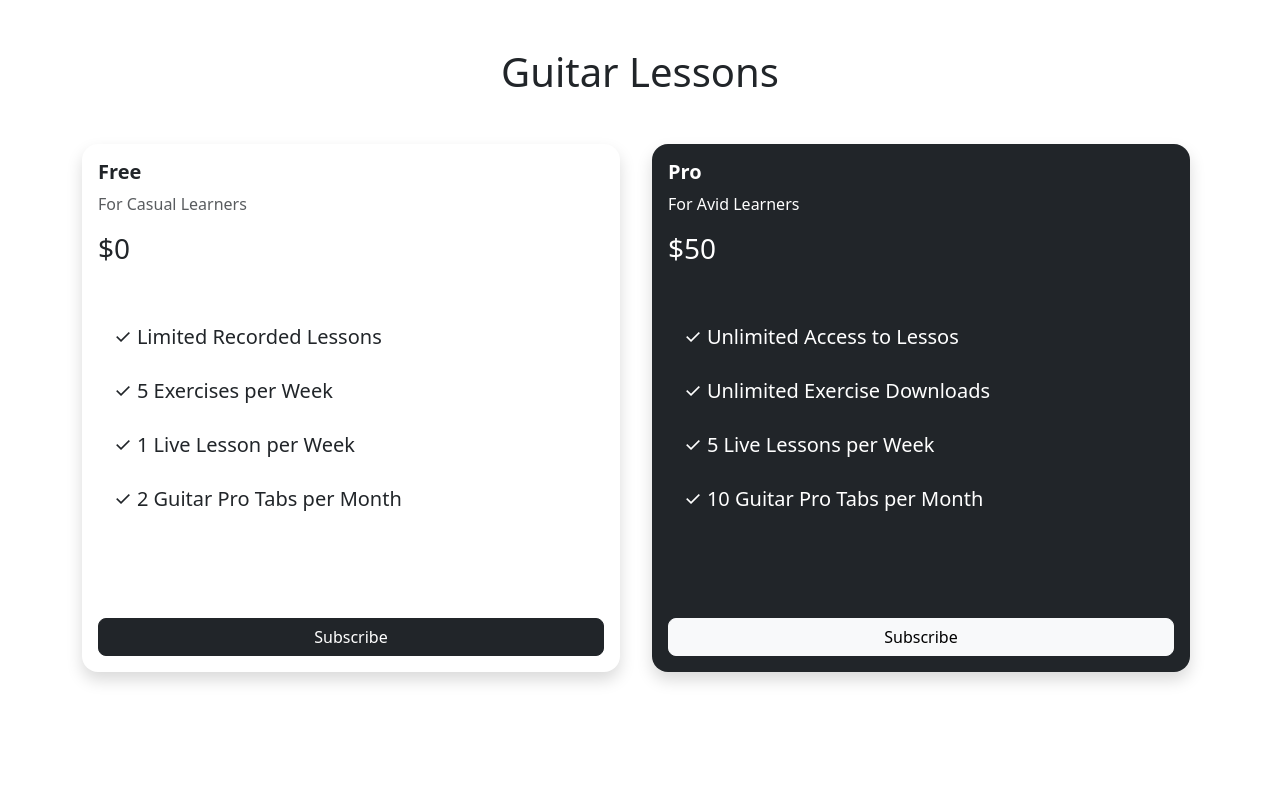
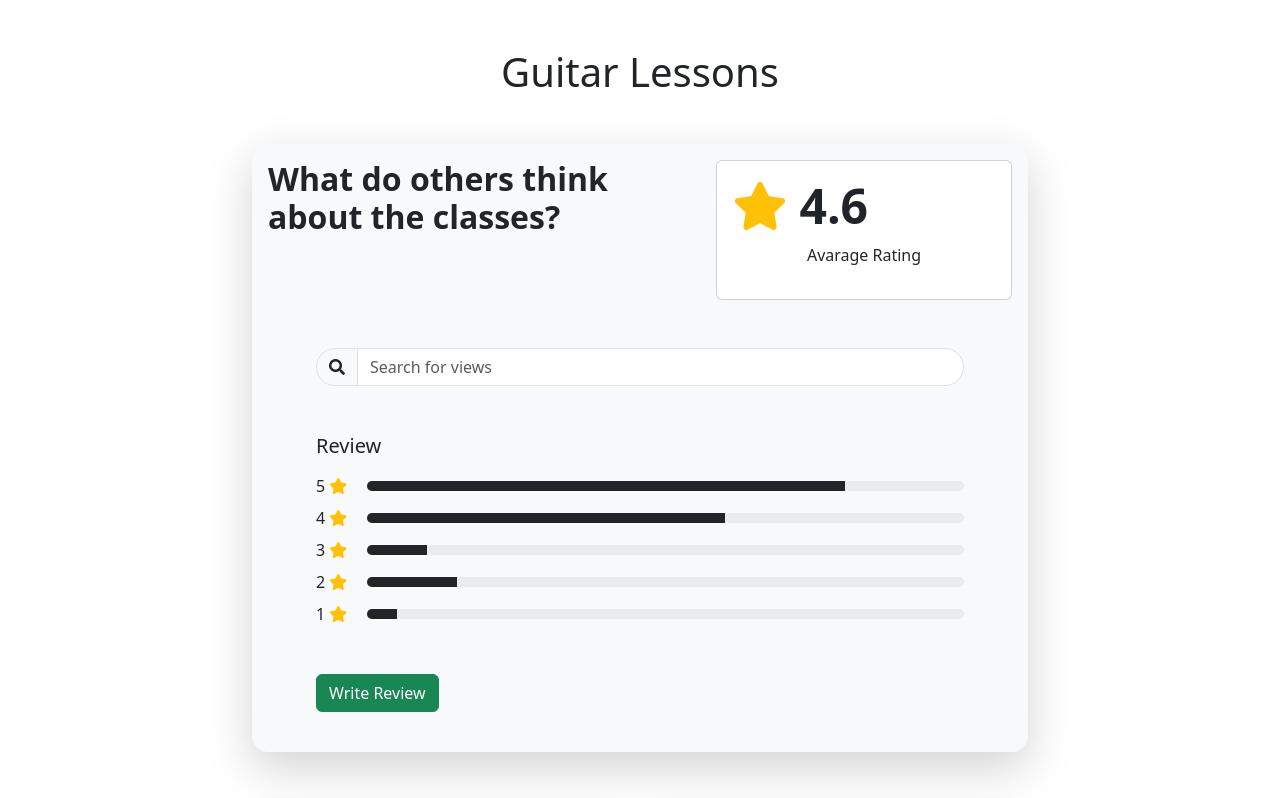
Before and after one commit to mdxramos64136/Bootstrap_Practice, a plain HTML site: page Pricing_Cards/index.html in a window 1280 px wide. Shown: the top 798 px of the page. Drawn offline with Linux system fonts and the light colour scheme.

Commit message:
ratings added

```diff
--- a/Pricing_Cards/css/style.css
+++ b/Pricing_Cards/css/style.css
@@ -1,4 +1,4 @@
-@media(min-width: 800){
+@media(min-width: 800px){
     .container{
         width: 800px;
     }
--- a/Pricing_Cards/index.html
+++ b/Pricing_Cards/index.html
@@ -9,6 +9,8 @@
     <meta charset="UTF-8" />
     <meta http-equiv="X-UA-Compatible" content="IE=edge" />
     <meta name="viewport" content="width=device-width, initial-scale=1.0" />
+    <!--Icons from fontawesome: necessary to put the star and the magnifying glass-->
+    <link rel="stylesheet" href="https://cdnjs.cloudflare.com/ajax/libs/font-awesome/5.15.4/css/all.min.css"/>
     <link rel="stylesheet" href="css/bootstrap.min.css" />
     <link rel="stylesheet" href="css/style.css" />
     <title>Pricing Card</title>
@@ -17,6 +19,86 @@
   <h1 class="d-flex justify-content-center align-items-center mt-5">Guitar Lessons</h1>
 
       <div class="container">
+<div class="card bg-light border-0 shadow-lg rounded-4 mt-5">
+        <div class="card-body">
+          <div class="row .p-5">
+            <div class="col-7">
+              <h2 class="fw-bold">What do others think about the classes?</h2>
+            </div>
+            <!--div col-7-->
+            <div class="col-5">
+              <div class="card card-body">
+                <h3 class="display-5 fw-semibold">
+                  <i class="fas fa-star text-warning"></i> 4.6 <!--icon from fontawesome-->
+                </h3>
+                <p class="text-center">Avarage Rating</p>
+              </div><!--inner div card / card-body"-->
+            </div><!--div col-5 . h2´s div already got 7-->
+          </div><!--row div-->
+
+          <!--Search bar-->
+          <div class="row px-5 mt-5">
+            <div class="col-12">
+              <div class="input-group imput-group-lg">
+                <span class="input-group-text rounded-start-5">
+                  <i class="fas fa-search"></i>
+                </span>
+                <input type="text" class="form-control rounded-end-5" placeholder="Search for views"> <!--text bar-->
+              </div>
+            </div>
+          </div>
+          <!--ratings-->
+          <div class="row p-5">
+            <div class="col-12 vstack gap-2"><!--gap-2 will put margim between the scores-->
+              <h5>Review</h5>
+              <div class="d-flex align-items-center gap-1">
+                <span>5</span> <i class="fas fa-star text-warning"></i>
+                <div class="progress ms-3" style="height: 10px; width: 100%">
+                  <div class="progress-bar bg-dark" style="width:80%" role="progressbar" aria-valuenow="80" aria-valuemin="0" aria-valuemax="100"></div><!--this is the fill-->
+                </div>
+              </div>
+
+              <div class="d-flex align-items-center gap-1">
+                <span>4</span> <i class="fas fa-star text-warning"></i>
+                <div class="progress ms-3" style="height: 10px; width: 100%">
+                  <div class="progress-bar bg-dark" style="width:60%" role="progressbar" aria-valuenow="60" aria-valuemin="0" aria-valuemax="100"></div><!--this is the fill-->
+                </div>
+              </div>
+
+              <div class="d-flex align-items-center gap-1">
+                <span>3</span> <i class="fas fa-star text-warning"></i>
+                <div class="progress ms-3" style="height: 10px; width: 100%">
+                  <div class="progress-bar bg-dark" style="width:10%" role="progressbar" aria-valuenow="10" aria-valuemin="0" aria-valuemax="100"></div><!--this is the fill-->
+                </div>
+              </div>
+
+              <div class="d-flex align-items-center gap-1">
+                <span>2</span> <i class="fas fa-star text-warning"></i>
+                <div class="progress ms-3" style="height: 10px; width: 100%">
+                  <div class="progress-bar bg-dark" style="width:15%" role="progressbar" aria-valuenow="15" aria-valuemin="0" aria-valuemax="100"></div><!--this is the fill-->
+                </div>
+              </div>
+
+              <div class="d-flex align-items-center gap-1">
+                <span>1</span> <i class="fas fa-star text-warning"></i>
+                <div class="progress ms-3" style="height: 10px; width: 100%">
+                  <div class="progress-bar bg-dark" style="width:5%" role="progressbar" aria-valuenow="5" aria-valuemin="0" aria-valuemax="100"></div><!--this is the fill-->
+                </div>
+              </div>
+
+            </div>
+          </div>
+
+          <!--Button-->
+          <div class="row px-5 pb-4">
+            <div class="col-12">
+              <a href="#" class="btn btn-success btn-lg-rounded-5">Write Review</a>
+            </div>
+          </div>
+        </div><!--div card-->
+      </div><!--div card-->
+
+
         <div class="row mt-5">
           <div class="col-md-6">
             <div class="card rounded-4 me-2 shadow border-0 mb-5">
```
